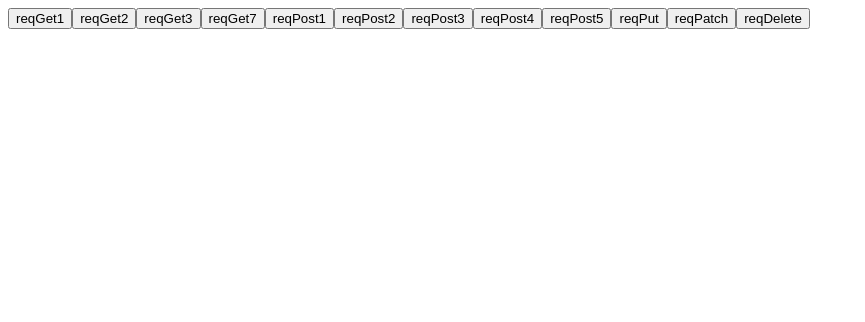
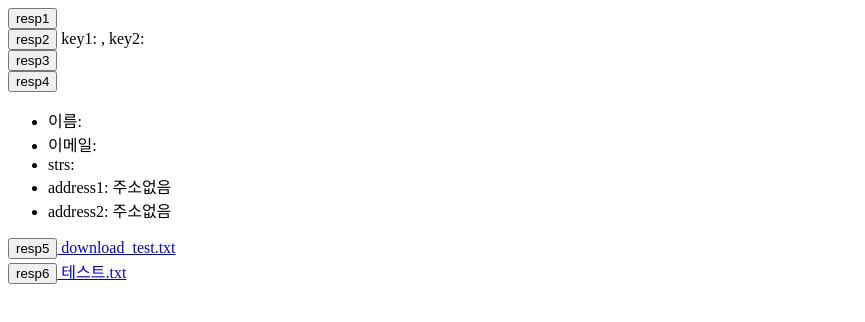
Before and after one commit to JINHYUN-BRIGHTEVERYDAY/React-Study, a React (Vite) app: page / in a window 1280 px wide. Shown: the top 322 px of the page, without its empty margins (0-865 px from the left). Built offline with nearby package versions, Linux system fonts and the light colour scheme.

Commit message:
feat: Axios05

```diff
--- /dev/null
+++ b/src/ch04/Axios05.jsx
@@ -0,0 +1,141 @@
+import axios from "axios";
+import { useState } from "react";
+
+function Axios05() {
+    // 상태 만들기
+    const [ resp1Data, setResp1Data ] = useState("");
+    // 문자열이 아니라 객체가 들어와야 <- 스프링부트의 맵 형태
+    const [ resp2Data, setResp2Data ] = useState({});
+
+    // 배열 형태로 출력하기
+    const [ resp3Data, setResp3Data ] = useState([]);
+
+    // ul 형태로 출력하기
+    const [ resp4Data, setResp4Data ] = useState({
+        name: "",
+        email: "",
+        strs: [],
+        respJsonDto2: {
+            address1:"",
+            address2:"",
+        }
+    });
+
+    const api = axios.create({
+        baseURL: "http://localhost:8080",
+    })
+
+
+    const resp1OnClick = () => {
+        api.get("/resp/data1")
+        .then((axiosResponse) => {
+            console.log(axiosResponse);
+
+            // 만든 상태에 응답받은 데이터 넣기
+            setResp1Data(axiosResponse.data);
+        })
+    }
+
+
+    // 문자열이 아니라 객체가 들어와야 <- 스프링부트의 맵 형태
+    const resp2OnClick = () => {
+        api.get("/resp/data2")
+        .then((axiosResponse) => {
+            console.log(axiosResponse);
+            setResp2Data(axiosResponse.data);
+        })
+    }
+
+
+     // 문자열이 아니라 객체가 들어와야 <- 스프링부트의 맵 형태
+    const resp3OnClick = () => {
+        api.get("/resp/data3")
+        .then((axiosResponse) => {
+            console.log(axiosResponse);
+            setResp3Data(axiosResponse.data);
+        })
+    }
+
+
+    const resp4OnClick = () => {
+        api.get("resp/data4")
+        .then((axiosResponse) => {
+            console.log(axiosResponse);
+            setResp4Data(axiosResponse.data);
+        })
+    }
+
+    return <>
+
+        <div>
+            <button onClick={resp1OnClick}>resp1</button>
+            {/* 인라인 요소 사용 */}
+            {/* 화면에 출력하기 */}
+            <span> {resp1Data} </span>
+        </div>
+
+        <div>
+            {/* data2의 출력값을 모두 보여주도록 Map 형태로 */}
+            <button onClick={resp2OnClick}>resp2</button>
+            <span> key1: {resp2Data.key1}, key2: {resp2Data.key2} </span>
+            {/* 다른 방법 */}
+            {/* <span>
+                {Object.entries(resp2Data).map(([key, value]) => {
+                    return `${key}: ${value}`;
+                })}
+            </span> */}
+        </div>
+
+        <div>
+            <button onClick={resp3OnClick}>resp3</button>
+
+            {
+                resp3Data.map(data => <span> {data * 10} </span>)
+            }
+
+        </div>
+
+        <div>
+            <button onClick={resp4OnClick}>resp4</button>
+
+            <ul>
+                <li>
+                     이름: {resp4Data.name}
+                </li>
+
+                <li>
+                    이메일: {resp4Data.email}
+                </li>
+
+                <li>
+                    strs: {resp4Data.strs}
+                </li>
+
+                <li>
+                    address1: {resp4Data.respJsonDto2.address1 || "주소없음"}
+                </li>
+
+                <li>
+                    address2: {resp4Data.respJsonDto2.address2 || "주소없음"}
+                </li>
+            </ul>
+
+        </div>
+
+
+        {/* axios 사용하지 않음 */}
+        <div>
+            <button>resp5</button>
+            <a href="http://localhost:8080/resp/data5?filename=download_test.txt"> download_test.txt </a>
+        </div>
+
+
+        <div>
+            <button>resp6</button>
+            <a href="http://localhost:8080/resp/data5?filename=download_test.txt"> 테스트.txt </a>
+        </div>
+
+    </>
+}
+
+export default Axios05;
--- a/src/main.jsx
+++ b/src/main.jsx
@@ -15,12 +15,13 @@
 import Axios02 from './ch04/Axios02';
 import Axios03 from './ch04/Axios03';
 import Axios04 from './ch04/Axios04';
+import Axios05 from './ch04/Axios05';
 
 // 컴포넌트
 // const name = "김준일" "김준이";
 
 // const currentApp = "ch01_1";
-const currentApp = "axios04";
+const currentApp = "axios05";
 
 const appObj = {
     ch01 : <App01 />,
@@ -38,6 +39,7 @@
     axios02: <Axios02 />,
     axios03: <Axios03 />,
     axios04: <Axios04 />,
+    axios05: <Axios05 />,
     promise01: <Promise01 />,
 
     // "ch02" : <App02 />,
@@ -68,7 +70,7 @@
 
 
 // 렌더링을 어떤 거 해야 할지
-createRoot(document.getElementById('root')).render(appObj.axios04);
+createRoot(document.getElementById('root')).render(appObj.axios05);
 
 
 
```
